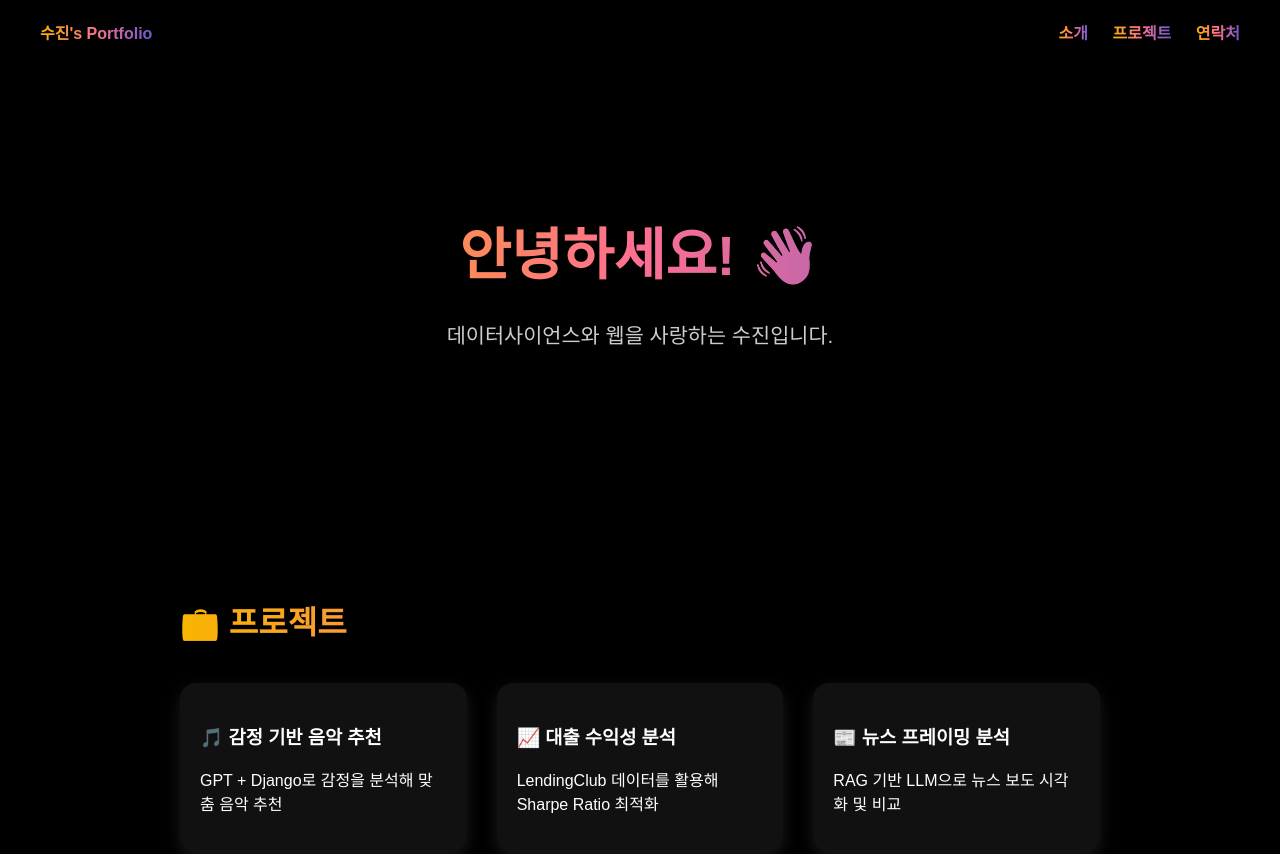
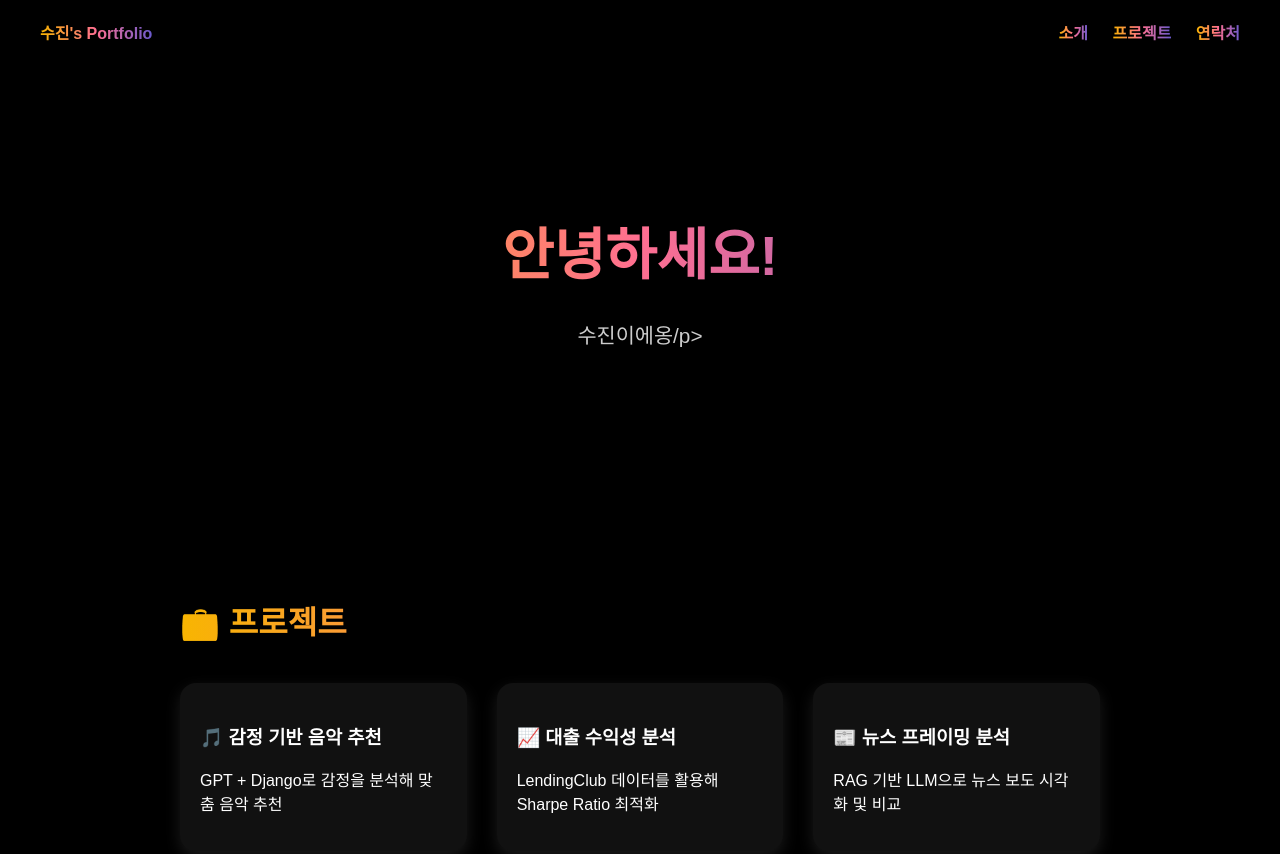
Before and after one commit to suuu-jiiin/tooziin-s-homepage, a plain HTML site: page index2.html in a window 1280 px wide. Shown: the top 854 px of the page. Drawn offline with Linux system fonts and the light colour scheme; a web font is replaced by a local one.

Commit message:
update index2.html

```diff
--- a/index2.html
+++ b/index2.html
@@ -143,8 +143,8 @@
   </header>
 
   <section class="hero" id="about">
-    <h1 class="gradient-text">안녕하세요! 👋</h1>
-    <p>데이터사이언스와 웹을 사랑하는 수진입니다.</p>
+    <h1 class="gradient-text">안녕하세요! </h1>
+    <p>수진이에옹/p>
   </section>
 
   <section id="projects">
```
